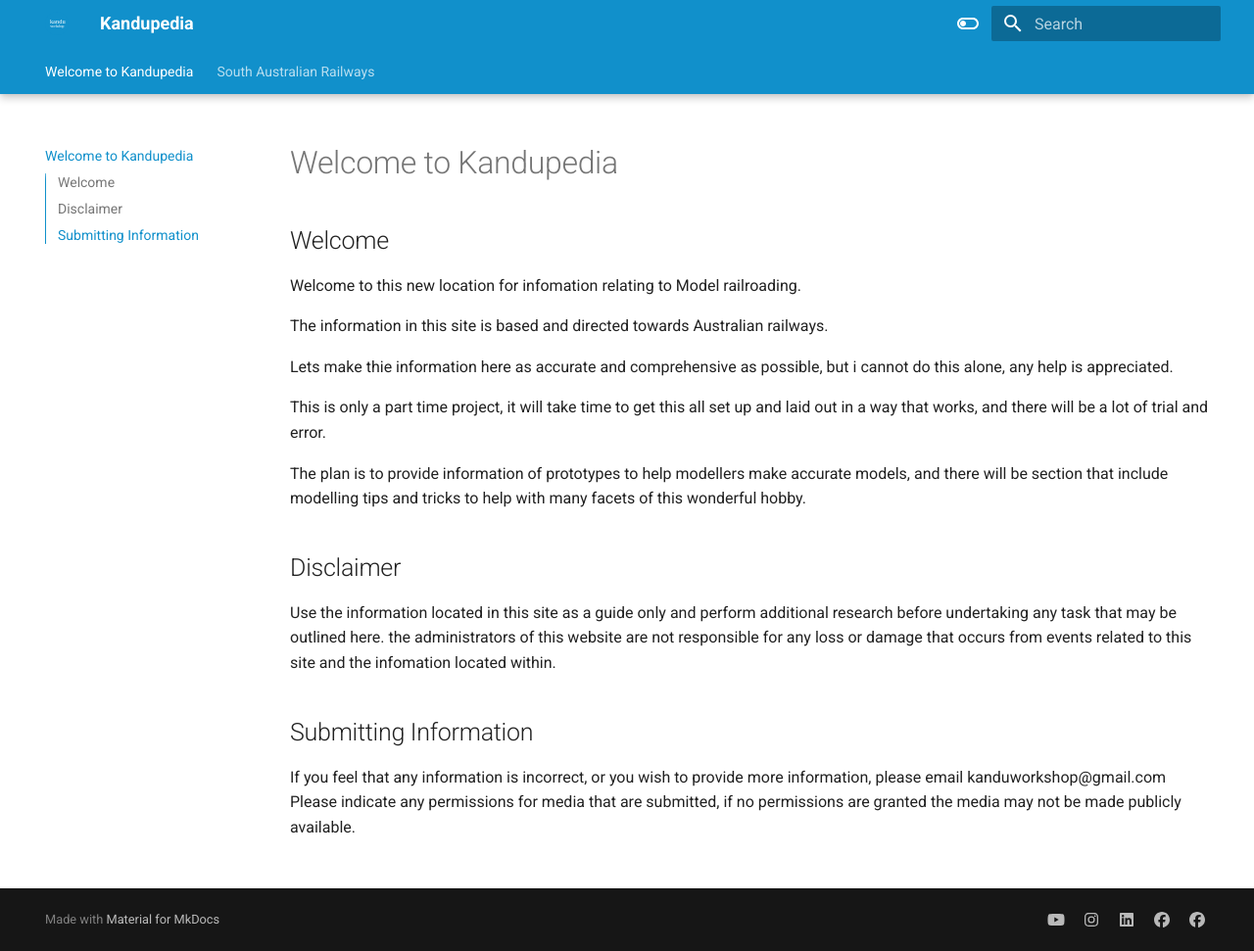
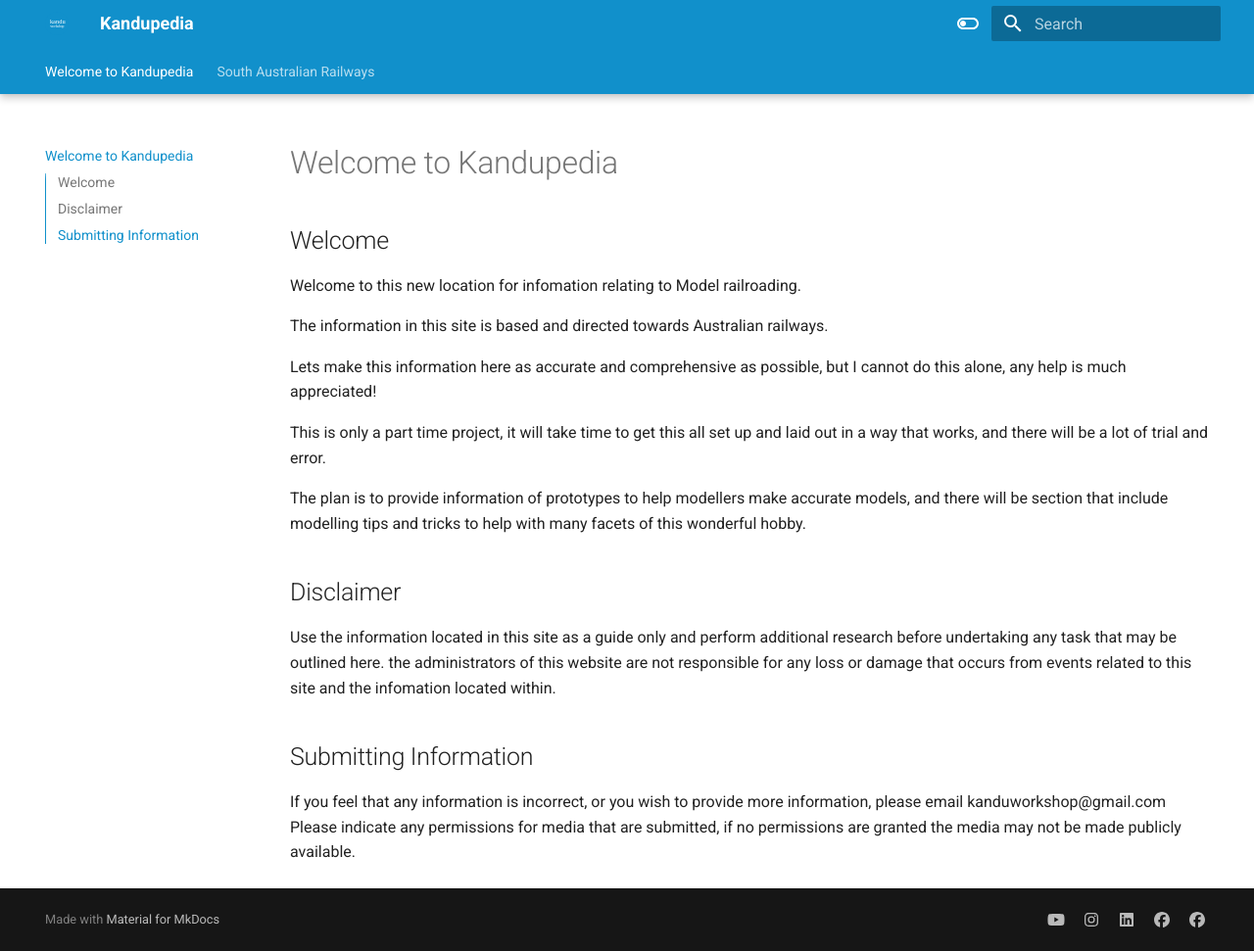
Before and after one commit to KanduWorkshop/Kandupedia, an MkDocs documentation site: the page built from docs/index.md, in a window 1280 px wide and 971 px high. Shown: the whole window at 98% size. Built offline with MkDocs 1.6.1 and Material for MkDocs 9.7.7, drawn with Linux system fonts in a browser that asks for light colours.

Commit message:
$Adding initial docv3

```diff
--- a/docs/index.md
+++ b/docs/index.md
@@ -8,7 +8,7 @@ Welcome to this new location for infomation relating to Model railroading.
 
 The information in this site is based and directed towards Australian railways.
 
-Lets make thie information here as accurate and comprehensive as possible, but i cannot do this alone, any help is appreciated.
+Lets make this information here as accurate and comprehensive as possible, but I cannot do this alone, any help is much appreciated!
 
 This is only a part time project, it will take time to get this all set up and laid out in a way that works, and there will be a lot of trial and error.
 
```
